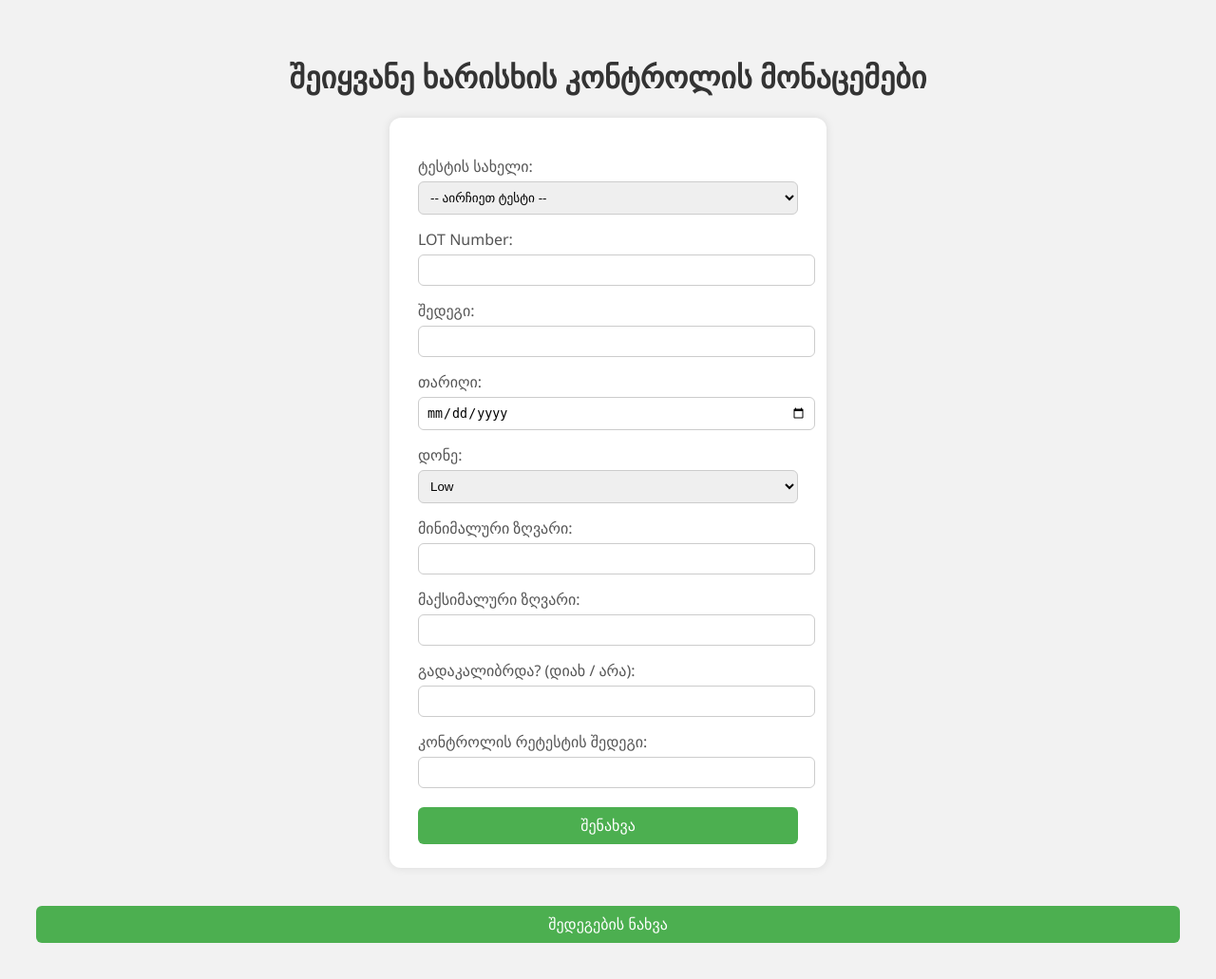
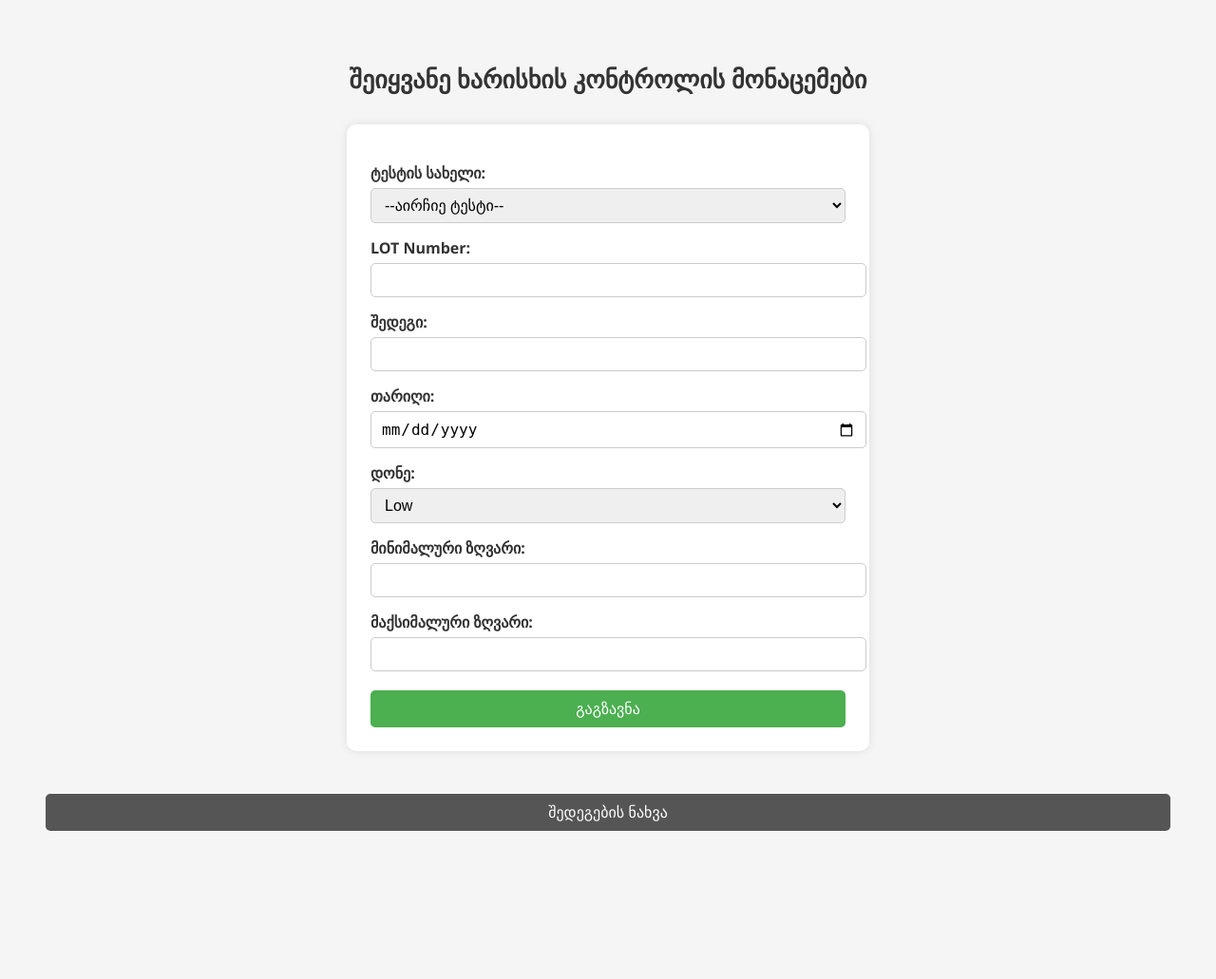
Before and after one commit to Mariammushku/lis-flask, a Python web app: template templates/form.html in a window 1280 px wide. Shown: the whole page at 95% size. After the commit the page ends 875 px from the top, so only its background shows below. Run offline with Jinja, Linux system fonts and the light colour scheme; the template is opened without the code that fills it, so the values that code supplies are empty.

```diff
--- a/templates/form.html
+++ b/templates/form.html
@@ -2,80 +2,100 @@
 <html lang="ka">
 <head>
     <meta charset="UTF-8">
-    <title>მონაცემების შეყვანა</title>
+    <title>შეიყვანე შედეგი</title>
     <style>
         body {
             font-family: "Segoe UI", sans-serif;
-            background-color: #f2f2f2;
-            padding: 30px;
+            background-color: #f5f5f5;
+            padding: 40px;
+            color: #333;
         }
+
         h1 {
-            color: #333;
             text-align: center;
+            margin-bottom: 30px;
+            font-size: 26px;
         }
+
         form {
-            width: 400px;
+            max-width: 500px;
             margin: 0 auto;
-            background-color: #fff;
-            padding: 25px 30px;
-            border-radius: 12px;
-            box-shadow: 0 0 10px rgba(0,0,0,0.1);
+            background-color: white;
+            padding: 25px;
+            border-radius: 10px;
+            box-shadow: 0 0 10px rgba(0, 0, 0, 0.1);
         }
+
         label {
             display: block;
             margin-top: 15px;
-            color: #555;
+            margin-bottom: 5px;
+            font-weight: bold;
         }
-        input, select {
+
+        input[type="text"],
+        input[type="date"],
+        select {
             width: 100%;
-            padding: 8px;
-            margin-top: 5px;
-            border-radius: 6px;
+            padding: 8px 10px;
+            font-size: 16px;
             border: 1px solid #ccc;
+            border-radius: 5px;
         }
+
         button {
             margin-top: 20px;
+            width: 100%;
             padding: 10px;
-            width: 100%;
             background-color: #4CAF50;
             color: white;
+            border: none;
             font-size: 16px;
-            border: none;
-            border-radius: 6px;
+            border-radius: 5px;
             cursor: pointer;
         }
+
         button:hover {
             background-color: #45a049;
         }
-        .nav-button {
-            display: block;
-            margin: 20px auto 0;
+
+        .link-container {
             text-align: center;
+            margin-top: 25px;
+        }
+
+        .link-container a button {
+            background-color: #555;
+        }
+
+        .link-container a button:hover {
+            background-color: #333;
         }
     </style>
 </head>
 <body>
     <h1>შეიყვანე ხარისხის კონტროლის მონაცემები</h1>
+
     <form method="POST">
         <label>ტესტის სახელი:</label>
         <select name="test_name" required>
-            <option value="">-- აირჩიეთ ტესტი --</option>
-            <option>ALT/ GPT</option>
-            <option>AST/ GOT</option>
-            <option>GGT</option>
-            <option>PTO</option>
-            <option>ALB</option>
-            <option>GLU</option>
-            <option>CHO</option>
-            <option>TRG</option>
-            <option>HDL</option>
-            <option>LIP</option>
-            <option>PHO</option>
-            <option>FE</option>
-            <option>Ca</option>
-            <option>RF</option>
-            <option>ALK</option>
-            <option>Mg</option>
+            <option value="">--აირჩიე ტესტი--</option>
+            <option>ალანინამინოტრანსფერაზა ALT/ GPT</option>
+            <option>ასპარტატამინოტრანსფერაზა AST/ GOT</option>
+            <option>გამაგლუტამილტრანსფერაზა GGT</option>
+            <option>საერთო ცილა PTO</option>
+            <option>ალბუმინი ALB</option>
+            <option>გლუკოზა GLU</option>
+            <option>ქოლესტერინი CHO</option>
+            <option>ტრიგლიცერიდი TRG</option>
+            <option>მაღალი სიმკვრივის ლპ- ქოლესტერინი HDL</option>
+            <option>ლიპაზა LIP</option>
+            <option>ფოსფორი PHO</option>
+            <option>რკინა FE</option>
+            <option>კალციუმი Ca</option>
+            <option>რევმატოიდული ფაქტორი RF</option>
+            <option>ტუტე ფოსფატაზა ALK</option>
+            <option>მაგნიუმი Mg</option>
         </select>
 
         <label>LOT Number:</label>
@@ -88,29 +108,25 @@
         <input type="date" name="date" required>
 
         <label>დონე:</label>
-        <select name="level" required>
+        <select name="level">
             <option value="Low">Low</option>
             <option value="Normal">Normal</option>
             <option value="High">High</option>
         </select>
 
         <label>მინიმალური ზღვარი:</label>
-        <input type="text" name="min" required>
+        <input type="text" name="min">
 
         <label>მაქსიმალური ზღვარი:</label>
-        <input type="text" name="max" required>
+        <input type="text" name="max">
 
-        <label>გადაკალიბრდა? (დიახ / არა):</label>
-        <input type="text" name="recalibrated">
-
-        <label>კონტროლის რეტესტის შედეგი:</label>
-        <input type="text" name="retest_result">
-
-        <button type="submit">შენახვა</button>
+        <button type="submit">გაგზავნა</button>
     </form>
 
-    <div class="nav-button">
-        <a href="/results"><button>შედეგების ნახვა</button></a>
+    <div class="link-container">
+        <a href="{{ url_for('results') }}">
+            <button type="button">შედეგების ნახვა</button>
+        </a>
     </div>
 </body>
 </html>
```
Also changed, not shown: app.py (+69 -33 lines), templates/results.html (+42 -42 lines).
